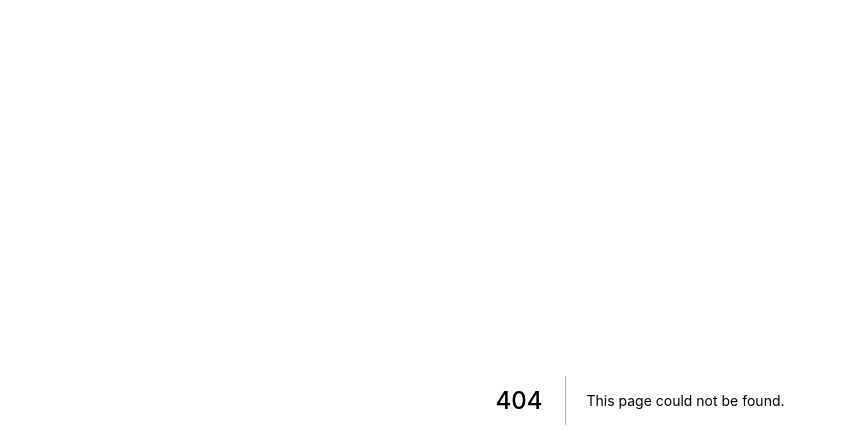
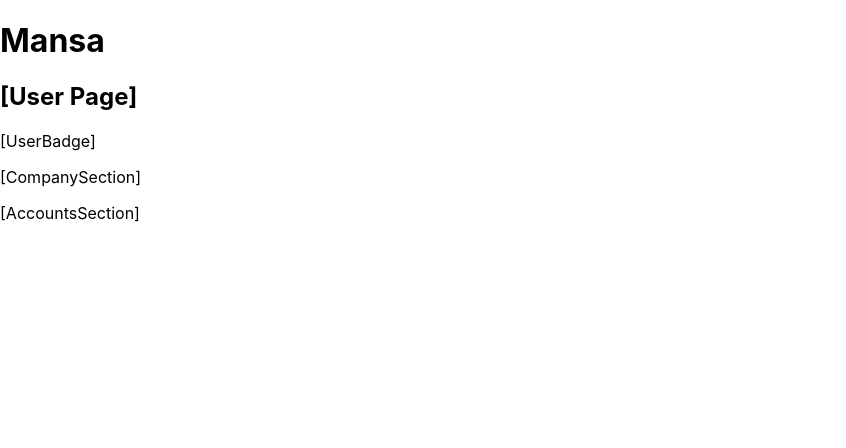
Before and after one commit to MarcMonchablon/test-mansa-front, a Next.js app in the folder frontend/: page /user in a window 1280 px wide. Before the commit this address had no page. Shown: the top 448 px of the page, without its empty margins (0-846 px from the left). Built offline with nearby package versions, Linux system fonts and the light colour scheme.

Commit message:
User: add basic /user page with main components

```diff
--- /dev/null
+++ b/frontend/components/Header/Header.tsx
@@ -0,0 +1,9 @@
+import React from 'react';
+
+export default function Header() {
+  return (
+    <header className="main-header">
+      <h1>Mansa</h1>
+    </header>
+  );
+}
--- /dev/null
+++ b/frontend/components/MainLayout/MainLayout.tsx
@@ -0,0 +1,12 @@
+import React from 'react';
+import Header from '@/components/Header/Header';
+
+
+export default function MainLayout(props: any) {
+  return (
+    <div className="main-layout">
+      <Header />
+      {props.children}
+    </div>
+  )
+}
--- /dev/null
+++ b/frontend/pages/user.tsx
@@ -0,0 +1,16 @@
+import React from 'react';
+import MainLayout from '@/components/MainLayout/MainLayout';
+
+
+export default function UserPage() {
+  return (
+    <MainLayout>
+      <div className="page userPage">
+        <h2>[User Page]</h2>
+        <p>[UserBadge]</p>
+        <p>[CompanySection]</p>
+        <p>[AccountsSection]</p>
+      </div>
+    </MainLayout>
+  );
+}
```
